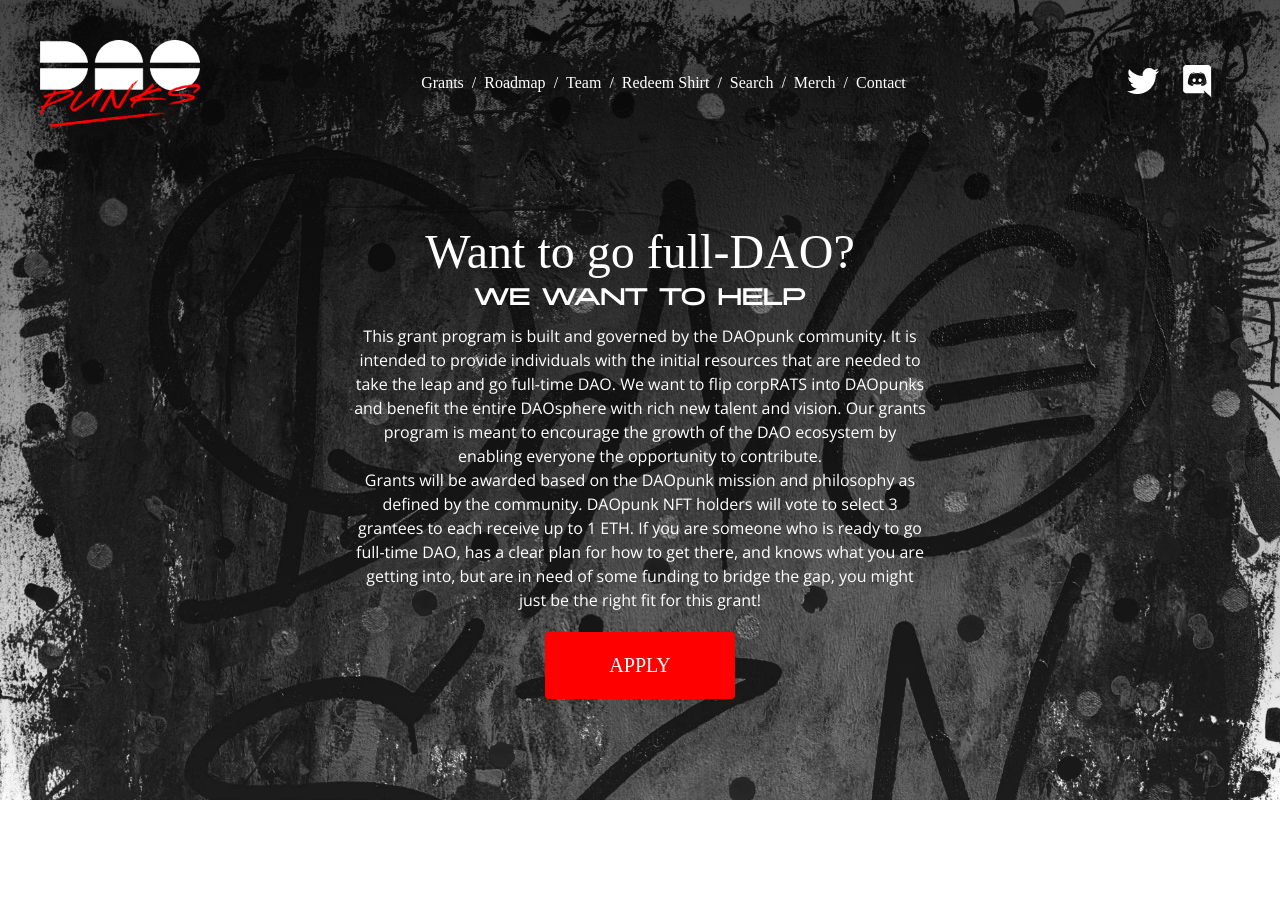
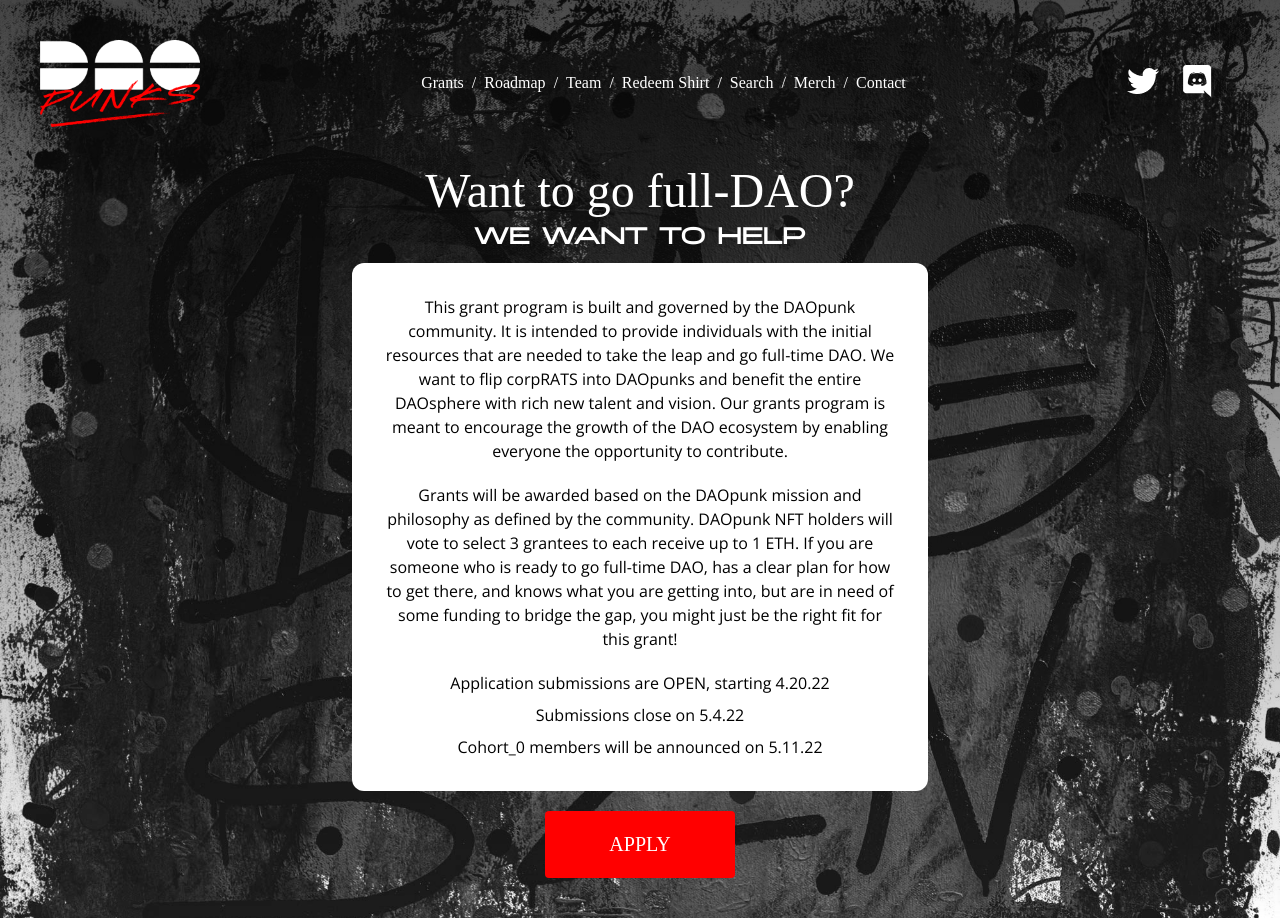
Before and after one commit to hulkhere/daopunks-vercel, a React (Create React App) app: page /grants in a window 1280 px wide. Before the commit the page ends 800 px from the top, so only its background shows below. Built offline with nearby package versions, Linux system fonts and the light colour scheme; a web font is replaced by a local one.

Commit message:
16/04/22

```diff
--- a/src/pages/grants.js
+++ b/src/pages/grants.js
@@ -12,13 +12,13 @@
       style={{
         backgroundImage: `linear-gradient(180deg, rgba(0, 0, 0, 0.7) 0%, rgba(0, 0, 0, 0) 100%), url(${BackgroundImage})`,
       }}
-      className="w-screen h-max xl:h-screen bg-cover flex flex-col"
+      className="w-screen h-max bg-cover flex flex-col"
     >
       <Header />
       <div className="w-full h-full flex items-center justify-center">
         <div className="w-full h-full lg:max-w-5xl flex flex-col xl:flex-row-reverse items-center justify-center mb-10">
 
-          <div className="block xl:hidden w-full h-full flex flex-col xl:flex-row items-center justify-end md:justify-center text-center text-white px-5 mt-5">
+          <div className="block xl:hidden w-full h-full flex flex-col xl:flex-row items-center justify-end md:justify-center text-center text-white px-5 mt-5 ">
               <div className="md:max-w-xl">
                 <div className="modius-bold text-4xl sm:text-6xl md:text-5xl">
 
@@ -26,7 +26,7 @@
                 <div className="modius text-2xl sm:text-3xl px-5 sm:px-10 pt-5">
                   We want to help
                 </div>
-                <div className='flex flex-col gap-2'>
+                <div className='flex flex-col gap-2 bg-white text-black p-5 rounded-xl'>
               <div className='text-sm block xl:hidden open-sans-light mt-4'>This grant program is built and governed by the DAOpunk community. It is intended to provide individuals with the initial resources that are needed to take the leap and go full-time DAO. We want to flip corpRATS into DAOpunks and benefit the entire DAOsphere with rich new talent and vision. Our grants program is meant to encourage the growth of the DAO ecosystem by enabling everyone the opportunity to contribute.
 
 
@@ -34,6 +34,12 @@
 <div>
   Grants will be awarded based on the DAOpunk mission and philosophy as defined by the community. DAOpunk NFT holders will vote to select 3 grantees to each receive up to 1 ETH. If you are someone who is ready to go full-time DAO, has a clear plan for how to get there, and knows what you are getting into, but are in need of some funding to bridge the gap, you might just be the right fit for this grant!
 </div>
+<div className='flex flex-col gap-1 mt-5'>
+            <div>Application submissions are OPEN, starting 4.20.22</div>
+            <div>Submissions close on 5.4.22</div>
+            <div>Cohort_0 members will be announced on 5.11.22</div>
+
+            </div>
 </div>
               </div>
             </div>
@@ -47,11 +53,19 @@
               >
                 We want to help
               </div>
+              <div className='text-black bg-white p-8 rounded-xl open-sans-light'><div className='flex flex-col gap-5'>
+              <div className='text-md hidden xl:block open-sans-light'>This grant program is built and governed by the DAOpunk community. It is intended to provide individuals with the initial resources that are needed to take the leap and go full-time DAO. We want to flip corpRATS into DAOpunks and benefit the entire DAOsphere with rich new talent and vision. Our grants program is meant to encourage the growth of the DAO ecosystem by enabling everyone the opportunity to contribute.</div>
 
-              <div className='text-md hidden xl:block open-sans-light'>This grant program is built and governed by the DAOpunk community. It is intended to provide individuals with the initial resources that are needed to take the leap and go full-time DAO. We want to flip corpRATS into DAOpunks and benefit the entire DAOsphere with rich new talent and vision. Our grants program is meant to encourage the growth of the DAO ecosystem by enabling everyone the opportunity to contribute.
-              <br />
+<div>Grants will be awarded based on the DAOpunk mission and philosophy as defined by the community. DAOpunk NFT holders will vote to select 3 grantees to each receive up to 1 ETH. If you are someone who is ready to go full-time DAO, has a clear plan for how to get there, and knows what you are getting into, but are in need of some funding to bridge the gap, you might just be the right fit for this grant!</div>
+            </div>
+            <div className='flex flex-col gap-2 mt-5'>
+            <div>Application submissions are OPEN, starting 4.20.22</div>
+            <div>Submissions close on 5.4.22</div>
+            <div>Cohort_0 members will be announced on 5.11.22</div>
 
-Grants will be awarded based on the DAOpunk mission and philosophy as defined by the community. DAOpunk NFT holders will vote to select 3 grantees to each receive up to 1 ETH. If you are someone who is ready to go full-time DAO, has a clear plan for how to get there, and knows what you are getting into, but are in need of some funding to bridge the gap, you might just be the right fit for this grant!</div>
+            </div>
+            </div>
+
             </div>
             <a
               href="/grants/apply"
```
